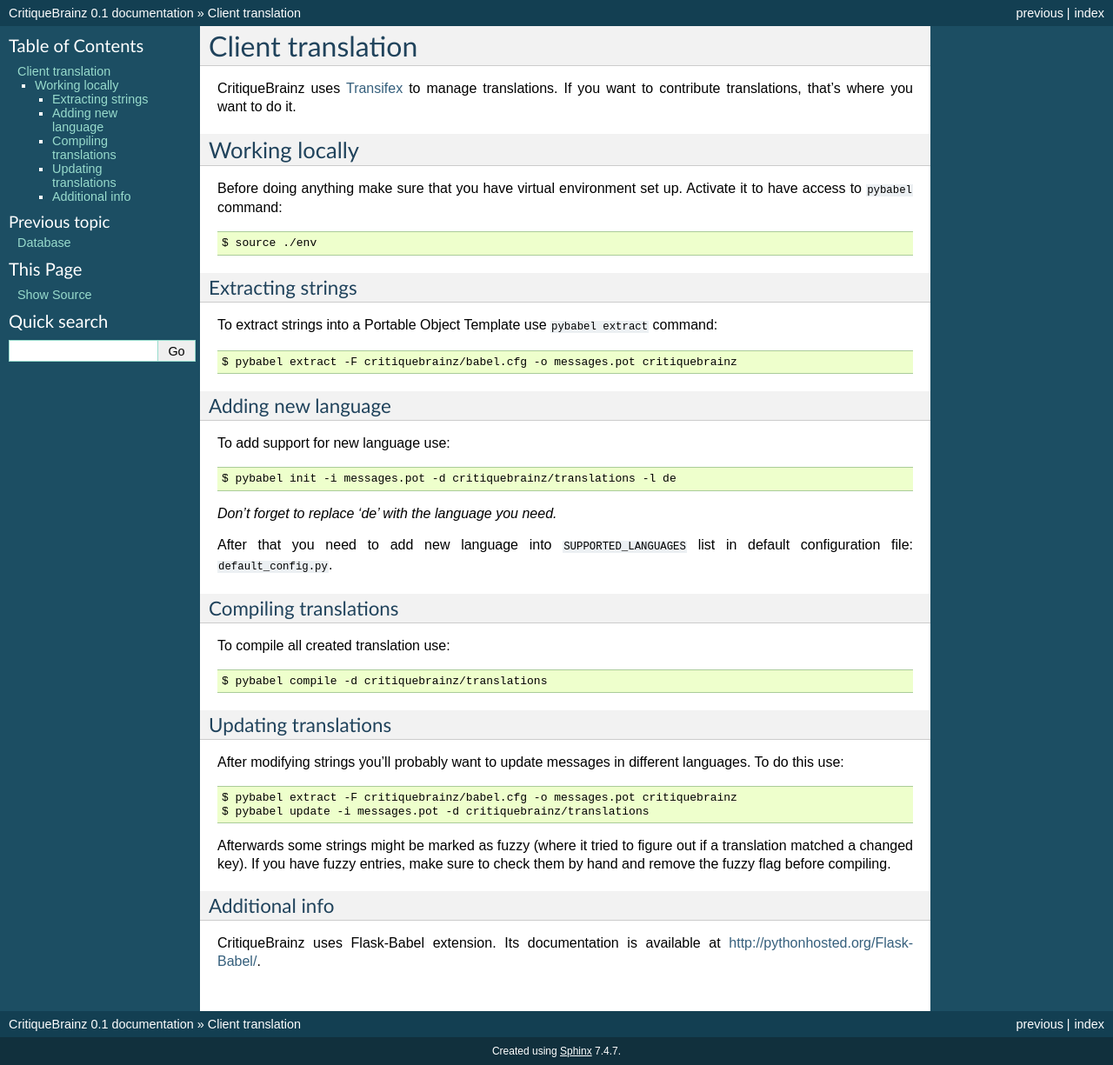
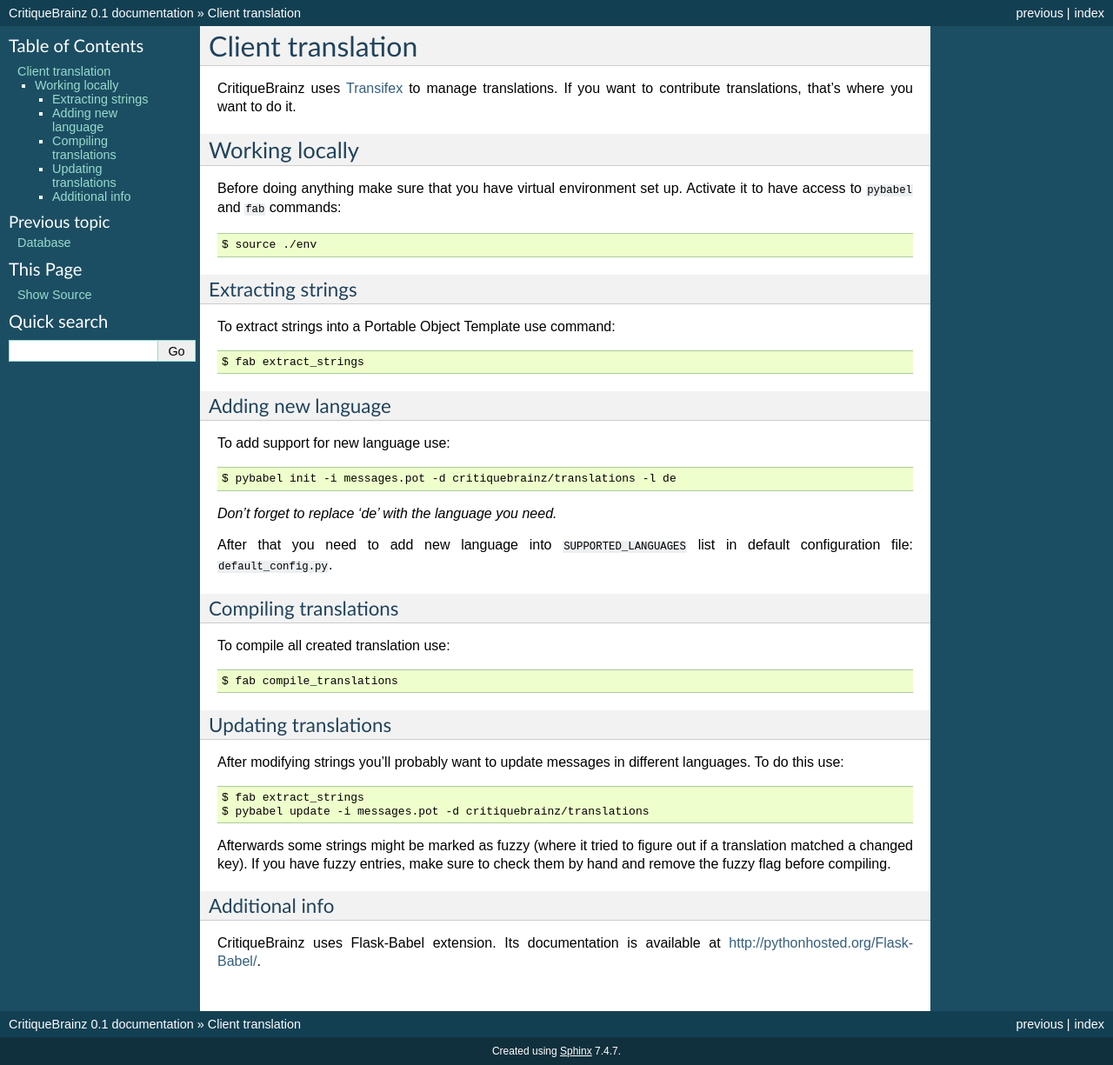
Before and after one commit to metabrainz/critiquebrainz, a Sphinx documentation site: the page built from docs/translation.rst, in a window 1280 px wide. Shown: the whole page at 87% size. Built offline with Sphinx 7.4.7, drawn with Linux system fonts in a browser that asks for light colours; pages that are not in the unit, such as notebooks, are missing from menus.

Commit message:
Moved babel.cfg file and updated documentation.

```diff
--- a/docs/translation.rst
+++ b/docs/translation.rst
@@ -8,16 +8,16 @@
 ---------------
 
 Before doing anything make sure that you have virtual environment set up.
-Activate it to have access to ``pybabel`` command::
+Activate it to have access to ``pybabel`` and ``fab`` commands::
 
    $ source ./env
 
 Extracting strings
 ^^^^^^^^^^^^^^^^^^
 
-To extract strings into a Portable Object Template use ``pybabel extract`` command::
+To extract strings into a Portable Object Template use command::
 
-   $ pybabel extract -F critiquebrainz/babel.cfg -o messages.pot critiquebrainz
+   $ fab extract_strings
 
 Adding new language
 ^^^^^^^^^^^^^^^^^^^
@@ -36,14 +36,14 @@
 
 To compile all created translation use::
 
-   $ pybabel compile -d critiquebrainz/translations
+   $ fab compile_translations
 
 Updating translations
 ^^^^^^^^^^^^^^^^^^^^^
 
 After modifying strings you'll probably want to update messages in different languages. To do this use::
 
-   $ pybabel extract -F critiquebrainz/babel.cfg -o messages.pot critiquebrainz
+   $ fab extract_strings
    $ pybabel update -i messages.pot -d critiquebrainz/translations
 
 Afterwards some strings might be marked as fuzzy (where it tried to figure out if a translation matched a changed key).
--- a/fabfile.py
+++ b/fabfile.py
@@ -5,7 +5,7 @@
 
 def extract_strings():
     """Extracts all strings into messages.pot."""
-    local("pybabel extract -F critiquebrainz/babel.cfg -o messages.pot critiquebrainz")
+    local("pybabel extract -F critiquebrainz/frontend/babel.cfg -o messages.pot critiquebrainz")
 
 
 def compile_translations():
```
Also changed, not shown: 2 other files.
